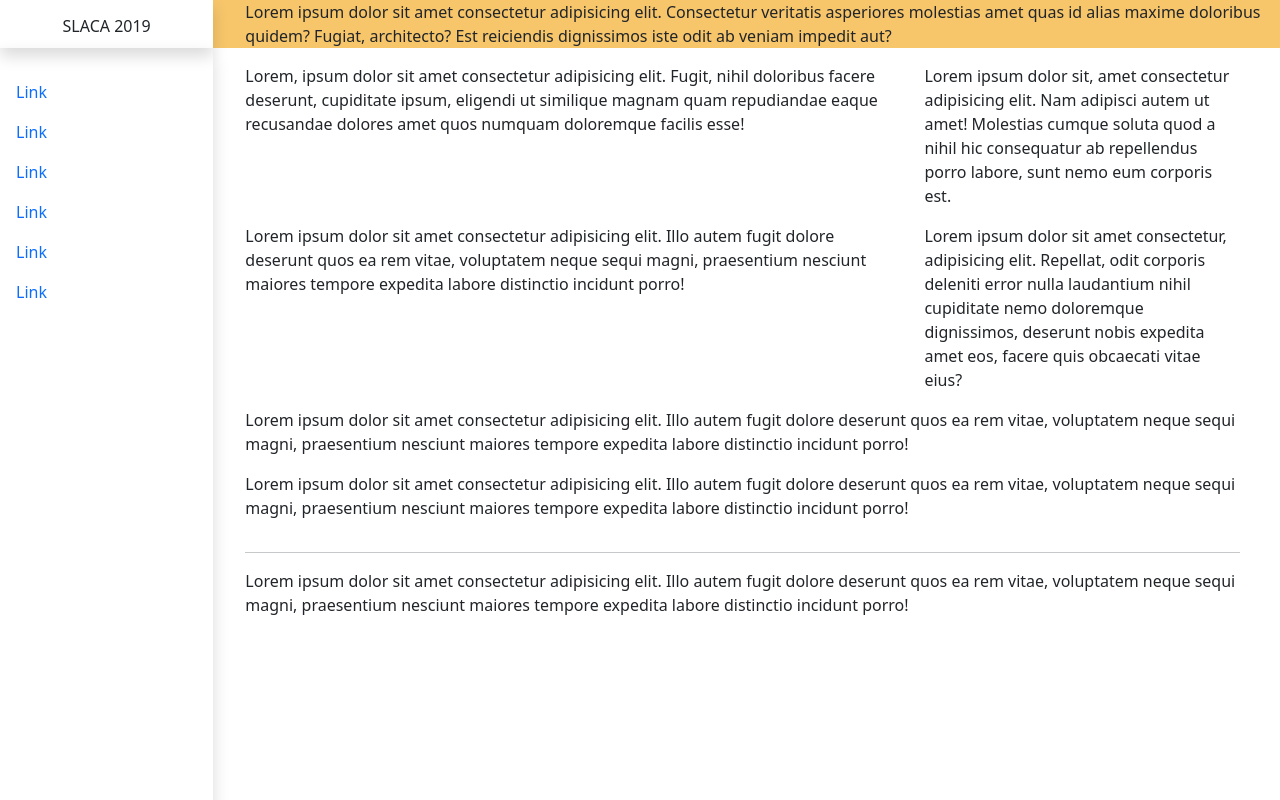
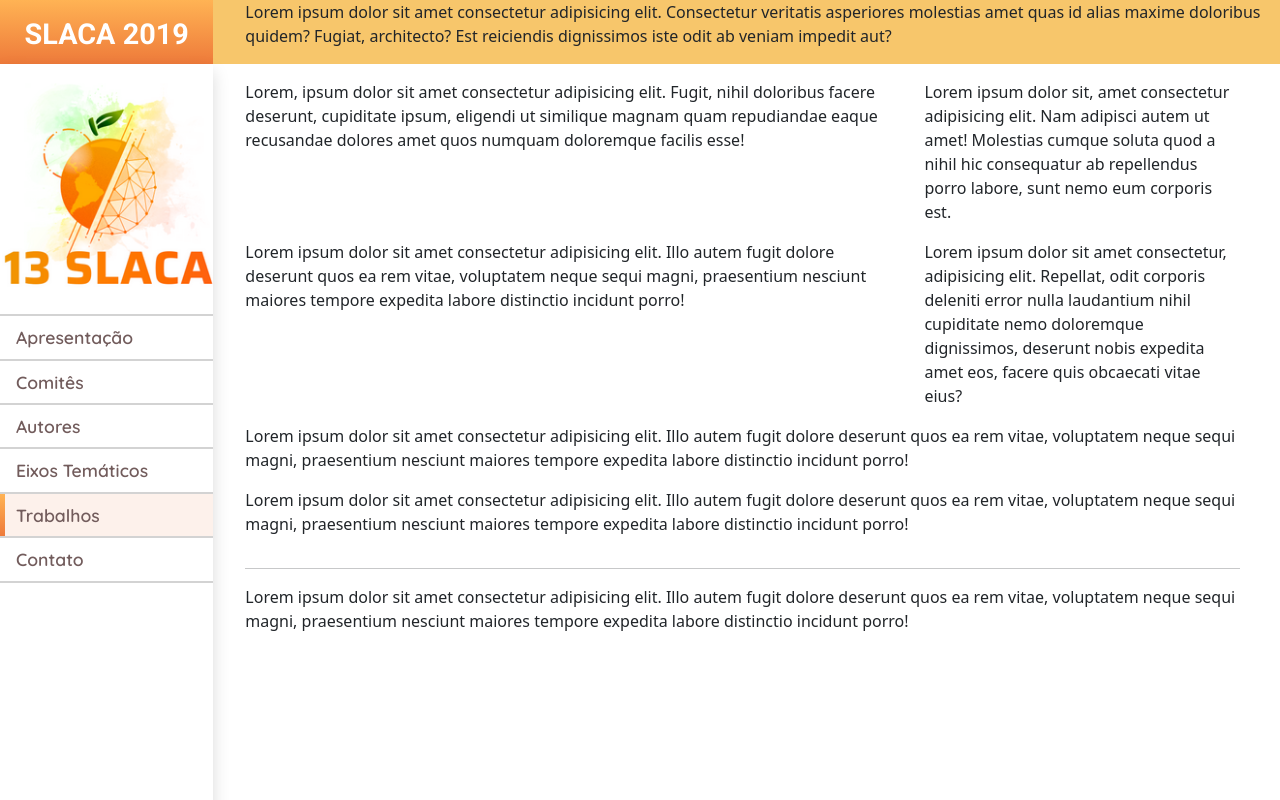
Before and after one commit to MarceloM075/criando-um-site, a website: page index.html in a window 1280 px wide. Drawn offline with nearby package versions, Linux system fonts and the light colour scheme.

Commit message:
desenvolvimento do navbar

```diff
--- a/assets/styles/navBar.css
+++ b/assets/styles/navBar.css
@@ -1,13 +1,46 @@
+.nav-brand{
+    display: flex;
+    justify-content: center;
+}
+
+#navbar-container ul li a{
+    color: #725C5C;
+    font-family: 'Quicksand', sans-serif;
+    font-weight: 600;
+    font-size: 1.1rem;
+}
+
+#navbar-container ul li{
+    border-bottom: 2px solid lightgrey;
+}
+
+[active]{
+    background-color: #FDF1EB;
+    position: relative;
+}
+
+[active]::before{
+    content: '';
+    background: linear-gradient(180deg, #FFB354 0%, #EE7A3A 100%);
+    position: absolute;
+    height: 100%;
+    width: 5px;
+}
+
 @media (max-width: 991px) {
     /* FUNCIONAMENTO NAVBAR */
     #navbar-container{
-        left: -180px;
+        left: -250px;
         position: absolute;
         transition: all .5s;
     }
 
+    .nav-brand{
+        padding-top: 4rem;
+    }
+
     input[type="checkbox"]:checked ~ #navbar-container{
-        transform: translateX(180px);
+        transform: translateX(250px);
         background-color: white;
     }
     /* FIM--FUNCIONAMENTO NAVBAR */
--- a/assets/styles/styles.css
+++ b/assets/styles/styles.css
@@ -16,7 +16,7 @@ html{
 }
 
 .topbar-height{
-    height: 3rem;
+    height: 4rem;
 }
 
 #content-container>div{
@@ -27,7 +27,7 @@ html{
 @media (max-width: 991px) {
     #full-container{
         position: absolute;
-        top: 3rem;
+        top: 4rem;
         z-index: -1;
         margin-top: 0.2rem;
     }
--- a/assets/styles/topBarNavContainer.css
+++ b/assets/styles/topBarNavContainer.css
@@ -1,12 +1,15 @@
+#topbar-nav-container{
+    background: linear-gradient(180deg, #FFB354 0%, #EE7A3A 100%);
+    color: white;
+    font-family: 'Roboto', sans-serif;
+    font-weight: 700;
+    font-size: 1.8rem;
+    line-height: 2rem;
+}
+
 @media (max-width: 991px) {
     #topbar-nav-container{
         position: absolute;
         width: 100vw;
     }
 }
-
-@media (min-width: 991px) {
-    #topbar-nav-container{
-        box-shadow: 0px .5rem 1rem rgba(0, 0, 0, .15);
-    }
-}
--- a/index.html
+++ b/index.html
@@ -16,31 +16,31 @@
         </li>
         <nav class="nav flex-column navbar-expand-lg">
             <input type="checkbox" id="nav-checkbox" style="display: none;">
-            <button class="navbar-toggler" style="z-index: 2;">
-                <span class="btn" id="btn-menu">button</span>
+            <button class="navbar-toggler pt-2" style="z-index: 2;">
+                <span class="btn" id="btn-menu"><img src="assets/img/hamburger-icon.svg" alt=""></span>
             </button>
             <div class="shadow vh-100" id="navbar-container" style="z-index: 1;">
                 <ul class="nav flex-column">
                     <li class="nav-brand">
-                        <img src="" alt="">
+                        <img src="assets/img/dewey 4.png" class="img-fluid" alt="">
                     </li>
                     <li class="nav-item">
-                        <a href="#" class="nav-link">Link</a>
+                        <a href="#" class="nav-link">Apresentação</a>
                     </li>
                     <li class="nav-item">
-                        <a href="#" class="nav-link">Link</a>
+                        <a href="#" class="nav-link">Comitês</a>
                     </li>
                     <li class="nav-item">
-                        <a href="#" class="nav-link">Link</a>
+                        <a href="#" class="nav-link">Autores</a>
                     </li>
                     <li class="nav-item">
-                        <a href="#" class="nav-link">Link</a>
+                        <a href="#" class="nav-link">Eixos Temáticos</a>
+                    </li>
+                    <li class="nav-item" active>
+                        <a href="#" class="nav-link">Trabalhos</a>
                     </li>
                     <li class="nav-item">
-                        <a href="#" class="nav-link">Link</a>
-                    </li>
-                    <li class="nav-item">
-                        <a href="#" class="nav-link">Link</a>
+                        <a href="#" class="nav-link">Contato</a>
                     </li>
                 </ul>
             </div>
```
Also changed, not shown: assets/img/dewey 4.png (added), assets/img/hamburger-icon.svg (added).
